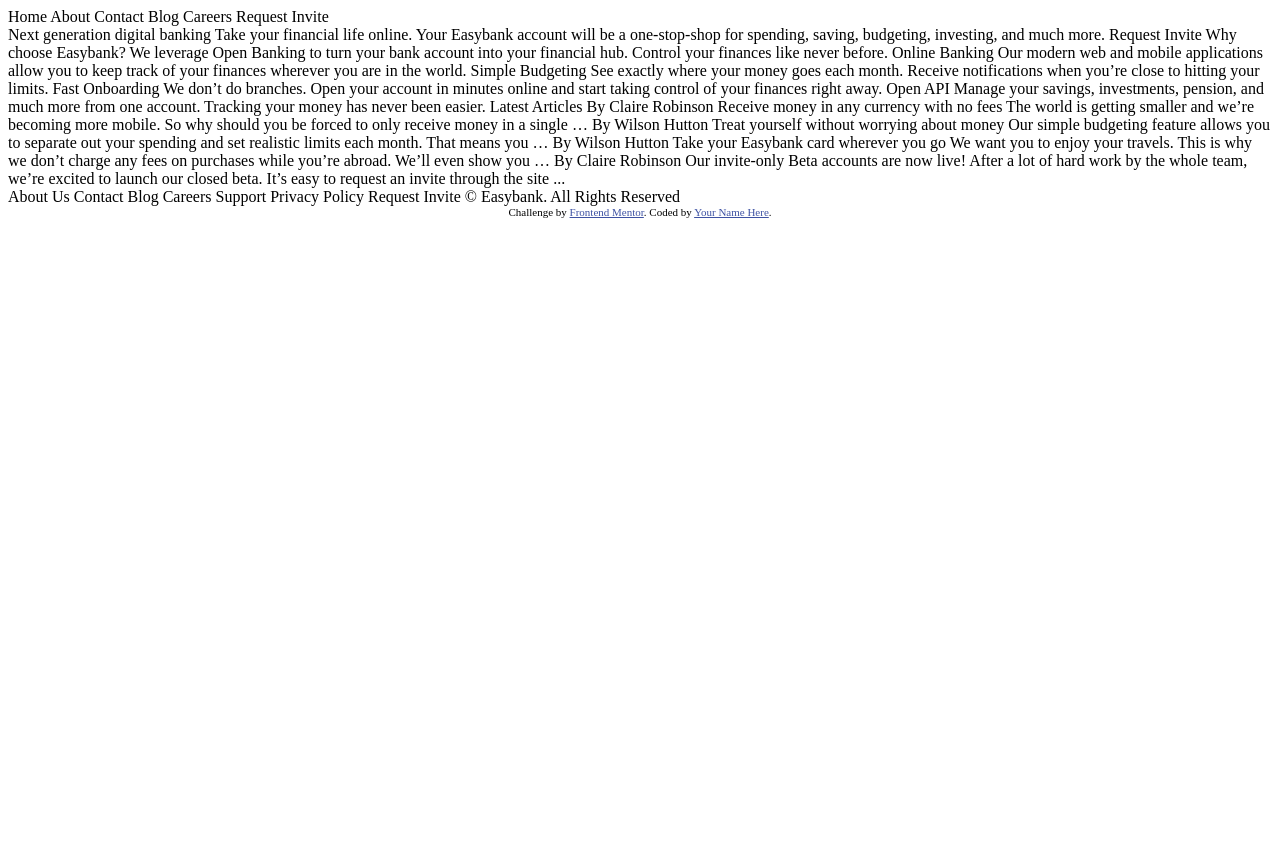
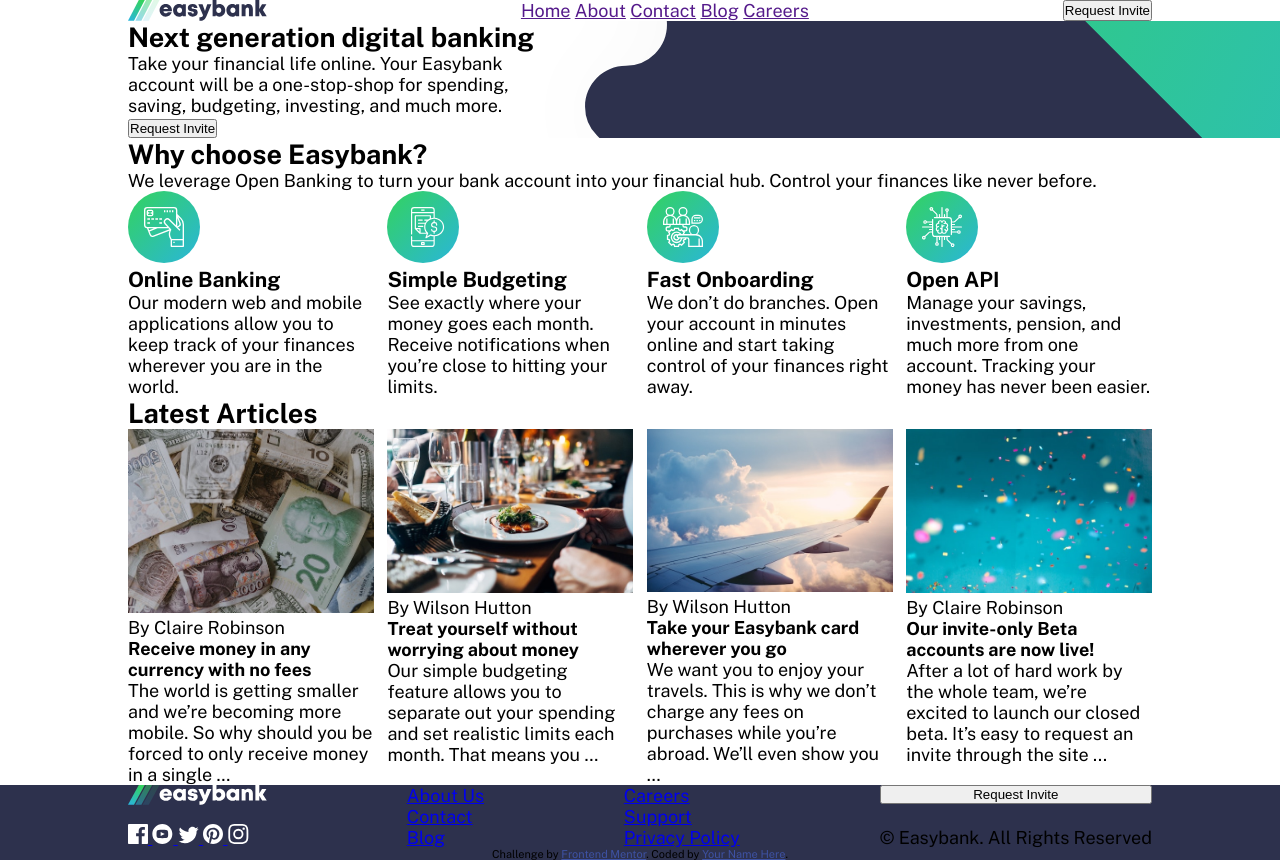
Before and after one commit to leokotman/easybank-landing-page, a plain HTML site: page index.html in a window 1280 px wide. Before the commit the page ends 800 px from the top, so only its background shows below. Drawn offline with nearby package versions, Linux system fonts and the light colour scheme.

Commit message:
first layout (desktop)

```diff
--- a/index.html
+++ b/index.html
@@ -4,10 +4,12 @@
     <meta charset="UTF-8" />
     <meta name="viewport" content="width=device-width, initial-scale=1.0" />
 
+    <link rel="stylesheet" href="styles.css" />
     <link
       href="https://fonts.googleapis.com/css2?family=Public+Sans:wght@300;400;700&display=swap"
       rel="stylesheet"
     />
+    <script src="index.js" defer></script>
     <link
       rel="icon"
       type="image/png"
@@ -29,38 +31,198 @@
   </head>
   <body>
     <header class="header">
-      Home About Contact Blog Careers Request Invite
+      <div class="header__container container">
+        <img src="images/logo.svg" alt="easybank logo" />
+        <nav class="menu">
+          <a href="" class="menu__item">Home</a>
+          <a href="" class="menu__item">About</a>
+          <a href="" class="menu__item">Contact</a>
+          <a href="" class="menu__item">Blog</a>
+          <a href="" class="menu__item">Careers</a>
+        </nav>
+        <input type="button" value="Request Invite" class="btn_invite" />
+      </div>
     </header>
 
     <main class="main">
-      Next generation digital banking Take your financial life online. Your
-      Easybank account will be a one-stop-shop for spending, saving, budgeting,
-      investing, and much more. Request Invite Why choose Easybank? We leverage
-      Open Banking to turn your bank account into your financial hub. Control
-      your finances like never before. Online Banking Our modern web and mobile
-      applications allow you to keep track of your finances wherever you are in
-      the world. Simple Budgeting See exactly where your money goes each month.
-      Receive notifications when you’re close to hitting your limits. Fast
-      Onboarding We don’t do branches. Open your account in minutes online and
-      start taking control of your finances right away. Open API Manage your
-      savings, investments, pension, and much more from one account. Tracking
-      your money has never been easier. Latest Articles By Claire Robinson
-      Receive money in any currency with no fees The world is getting smaller
-      and we’re becoming more mobile. So why should you be forced to only
-      receive money in a single … By Wilson Hutton Treat yourself without
-      worrying about money Our simple budgeting feature allows you to separate
-      out your spending and set realistic limits each month. That means you … By
-      Wilson Hutton Take your Easybank card wherever you go We want you to enjoy
-      your travels. This is why we don’t charge any fees on purchases while
-      you’re abroad. We’ll even show you … By Claire Robinson Our invite-only
-      Beta accounts are now live! After a lot of hard work by the whole team,
-      we’re excited to launch our closed beta. It’s easy to request an invite
-      through the site ...
+      <section class="main__header">
+        <div class="container">
+          <div class="main__block">
+            <h1 class="h1">Next generation digital banking</h1>
+            <p class="main__text">
+              Take your financial life online. Your Easybank account will be a
+              one-stop-shop for spending, saving, budgeting, investing, and much
+              more.
+            </p>
+            <input type="button" value="Request Invite" class="btn_invite" />
+          </div>
+        </div>
+      </section>
+      <section class="main__pros">
+        <div class="container">
+          <h2 class="h2">Why choose Easybank?</h2>
+          <p class="main__text">
+            We leverage Open Banking to turn your bank account into your
+            financial hub. Control your finances like never before.
+          </p>
+
+          <div class="main__items">
+            <article class="main__item item">
+              <img src="./images/icon-online.svg" alt="online" />
+              <h3 class="main__h3">Online Banking</h3>
+              <p class="item__text">
+                Our modern web and mobile applications allow you to keep track
+                of your finances wherever you are in the world.
+              </p>
+            </article>
+            <article class="main__item item">
+              <img src="./images/icon-budgeting.svg" alt="budgeting" />
+              <h3 class="main__h3">Simple Budgeting</h3>
+              <p class="item__text">
+                See exactly where your money goes each month. Receive
+                notifications when you’re close to hitting your limits.
+              </p>
+            </article>
+            <article class="main__item item">
+              <img src="./images/icon-onboarding.svg" alt="onboarding" />
+              <h3 class="main__h3">Fast Onboarding</h3>
+              <p class="item__text">
+                We don’t do branches. Open your account in minutes online and
+                start taking control of your finances right away.
+              </p>
+            </article>
+            <article class="main__item item">
+              <img src="./images/icon-api.svg" alt="api" />
+              <h3 class="main__h3">Open API</h3>
+              <p class="item__text">
+                Manage your savings, investments, pension, and much more from
+                one account. Tracking your money has never been easier.
+              </p>
+            </article>
+          </div>
+        </div>
+      </section>
+
+      <section class="main__articles">
+        <div class="container">
+          <h2 class="h2">Latest Articles</h2>
+          <div class="main__items">
+            <article class="main__item item article">
+              <figure>
+                <img
+                  src="./images/image-currency.jpg"
+                  alt="currency"
+                  width="100%"
+                />
+                <figcaption class="article__author">
+                  By Claire Robinson
+                </figcaption>
+              </figure>
+              <h4 class="article__h4">
+                Receive money in any currency with no fees
+              </h4>
+              <p class="article__text">
+                The world is getting smaller and we’re becoming more mobile. So
+                why should you be forced to only receive money in a single …
+              </p>
+            </article>
+            <article class="main__item item article">
+              <figure>
+                <img
+                  src="./images/image-restaurant.jpg"
+                  alt="restaurant"
+                  width="100%"
+                />
+                <figcaption class="article__author">
+                  By Wilson Hutton
+                </figcaption>
+              </figure>
+              <h4 class="article__h4">
+                Treat yourself without worrying about money
+              </h4>
+              <p class="article__text">
+                Our simple budgeting feature allows you to separate out your
+                spending and set realistic limits each month. That means you …
+              </p>
+            </article>
+            <article class="main__item item article">
+              <figure>
+                <img src="./images/image-plane.jpg" alt="plane" width="100%" />
+                <figcaption class="article__author">
+                  By Wilson Hutton
+                </figcaption>
+              </figure>
+              <h4 class="article__h4">
+                Take your Easybank card wherever you go
+              </h4>
+              <p class="article__text">
+                We want you to enjoy your travels. This is why we don’t charge
+                any fees on purchases while you’re abroad. We’ll even show you …
+              </p>
+            </article>
+            <article class="main__item item article">
+              <figure>
+                <img
+                  src="./images/image-confetti.jpg"
+                  alt="confetti"
+                  width="100%"
+                />
+                <figcaption class="article__author">
+                  By Claire Robinson
+                </figcaption>
+              </figure>
+              <h4 class="article__h4">
+                Our invite-only Beta accounts are now live!
+              </h4>
+              <p class="article__text">
+                After a lot of hard work by the whole team, we’re excited to
+                launch our closed beta. It’s easy to request an invite through
+                the site ...
+              </p>
+            </article>
+          </div>
+        </div>
+      </section>
     </main>
 
     <footer class="footer">
-      About Us Contact Blog Careers Support Privacy Policy Request Invite ©
-      Easybank. All Rights Reserved
+      <div class="container footer__container">
+        <div class="footer__block">
+          <img src="images/logo-white.svg" alt="easybank logo" width="100%"/>
+          <div class="footer__media">
+            <a href="http://">
+              <img src="./images/icon-facebook.svg" alt="facebook" />
+            </a>
+            <a href="http://">
+              <img src="./images/icon-youtube.svg" alt="youtube" />
+            </a>
+            <a href="http://">
+              <img src="./images/icon-twitter.svg" alt="twitter" />
+            </a>
+            <a href="http://">
+              <img src="./images/icon-pinterest.svg" alt="pinterest" />
+            </a>
+            <a href="http://">
+              <img src="./images/icon-instagram.svg" alt="instagram" />
+            </a>
+          </div>
+        </div>
+        <div class="footer__block">
+          <a href="http://" class="footer__link">About Us</a>
+          <a href="http://" class="footer__link">Contact</a>
+          <a href="http://" class="footer__link">Blog</a>
+        </div>
+        <div class="footer__block">
+          <a href="http://" class="footer__link">Careers</a>
+          <a href="http://" class="footer__link">Support</a>
+          <a href="http://" class="footer__link">Privacy Policy</a>
+        </div>
+
+        <div class="footer__block">
+          <input type="button" value="Request Invite" class="btn_invite" />
+          <p>© Easybank. All Rights Reserved</p>
+        </div>
+      </div>
 
       <div class="attribution">
         Challenge by
--- /dev/null
+++ b/styles.scss
@@ -0,0 +1,55 @@
+* {
+  margin: 0;
+  padding: 0;
+
+  body {
+    font-size: 18px;
+    font-family: "Public Sans", sans-serif;
+
+    .container {
+      max-width: 80vw;
+      margin: 0 auto;
+    }
+
+    .header {
+      &__container {
+        display: flex;
+        justify-content: space-between;
+      }
+    }
+    .main {
+      &__header {
+        background-image: url('./images/bg-intro-desktop.svg');
+        background-position: 40vw center;
+        background-size: cover;
+        background-repeat: no-repeat;
+      }
+      &__block {
+        max-width: 40%;
+      }
+      &__pros {
+      }
+      &__items {
+        display: flex;
+        flex-wrap: wrap;
+        justify-content: space-between
+      }
+      .item {
+        min-width: 20%;
+        max-width: 24%;
+      }
+    }
+    .footer {
+      background-color: hsl(233, 26%, 24%);
+      &__container {
+        display: flex;
+        justify-content: space-between;
+      }
+      &__block {
+        display: flex;
+        flex-direction: column;
+        justify-content: space-between;
+      }
+    }
+  }
+}
```
Also changed, not shown: images/logo-white.svg (added), styles.css (added), 1 other file.
